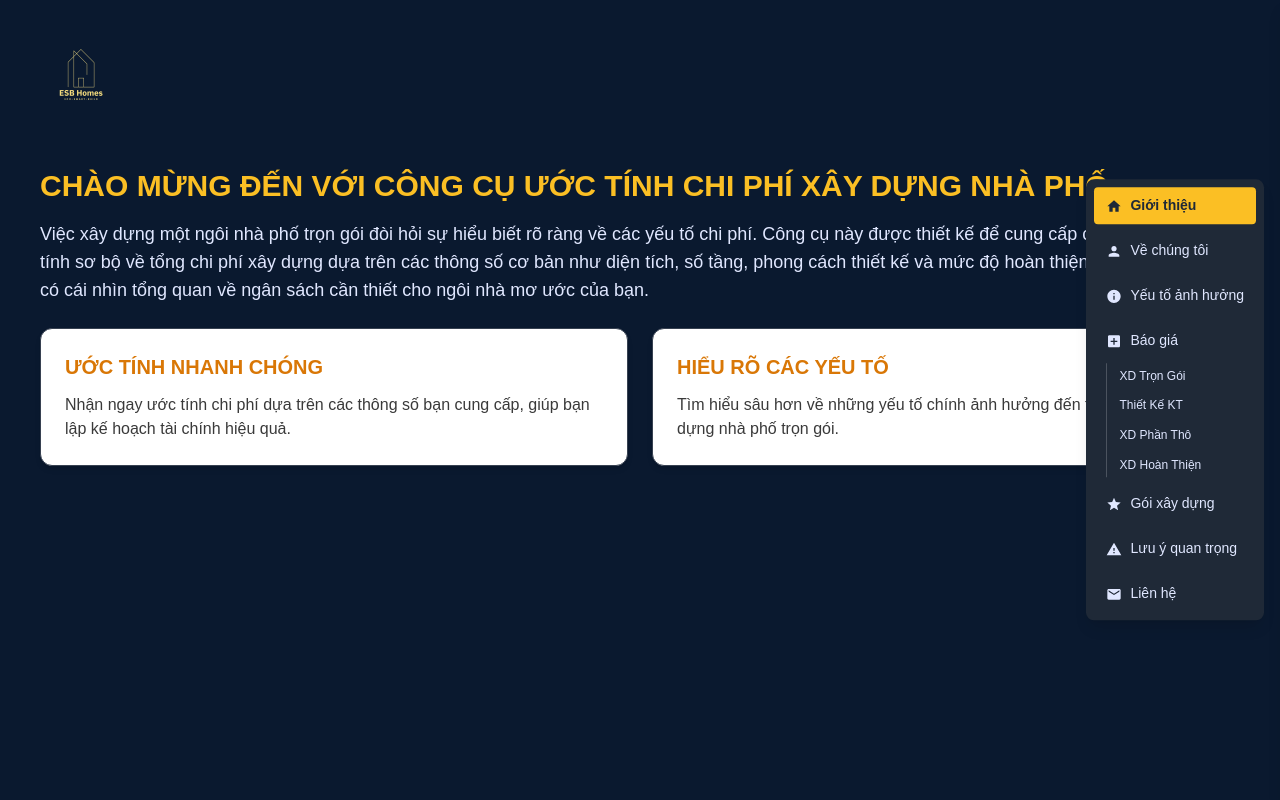
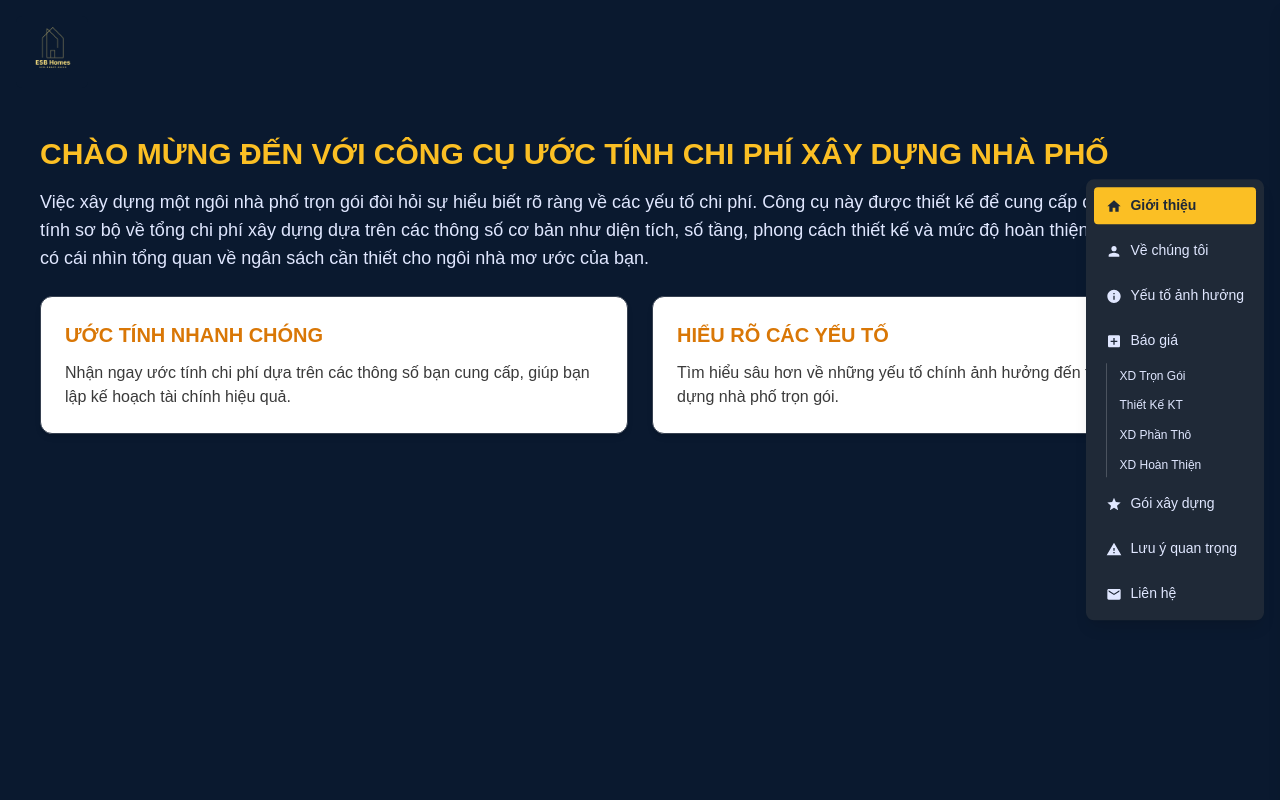
Before and after one commit to 123okmen/esb-homes-website, a plain HTML site: page index.html in a window 1280 px wide. Shown: the top 800 px of the page. Drawn offline with nearby package versions, Linux system fonts and the light colour scheme.

Commit message:
Add files via upload

```diff
--- a/index.html
+++ b/index.html
@@ -9,6 +9,12 @@
     <link rel="stylesheet" href="style.css">
 </head>
 <body class="flex flex-col min-h-screen">
+
+    <div class="fixed top-4 left-4 z-50">
+        <div class="bg-[#0A192F] rounded-md p-1">
+            <img src="esb-homes-logo.png" alt="ESB Homes Logo" class="h-12 md:h-16 max-w-full">
+        </div>
+    </div>
 
     <button id="hamburger-menu-button" class="fixed top-6 right-6 z-[60] p-2 bg-[#FBBF24] text-[#1F2937] rounded-md shadow-lg lg:hidden">
         <svg class="w-8 h-8" fill="none" stroke="currentColor" viewBox="0 0 24 24" xmlns="http://www.w3.org/2000/svg">
@@ -51,9 +57,7 @@
     <main class="flex-1 p-4 sm:p-6 md:p-10 pb-24 lg:pb-24">
         <div class="max-w-7xl mx-auto">
 
-            <div class="mb-12 text-center md:text-left">
-                <img src="esb-homes-logo.png" alt="ESB Homes Logo" class="h-16 md:h-20 max-w-full inline-block">
-            </div>
+            <div class="mt-20 md:mt-24"></div>
 
             <section id="gioi-thieu" class="min-h-screen">
                 <h2 class="text-3xl font-bold mb-4 text-[#FBBF24]">Chào mừng đến với Công cụ Ước tính Chi phí Xây dựng Nhà phố</h2>
```
